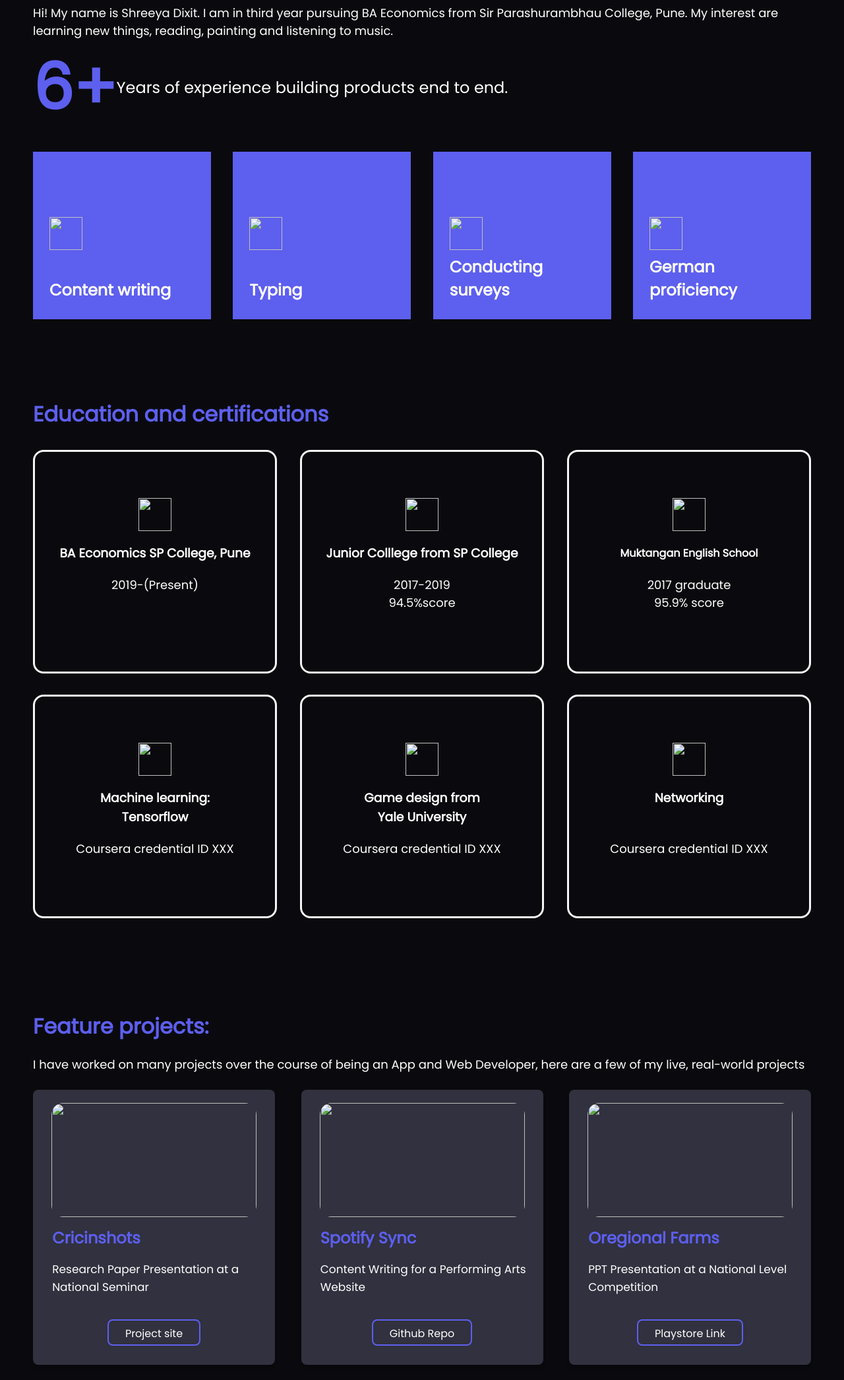
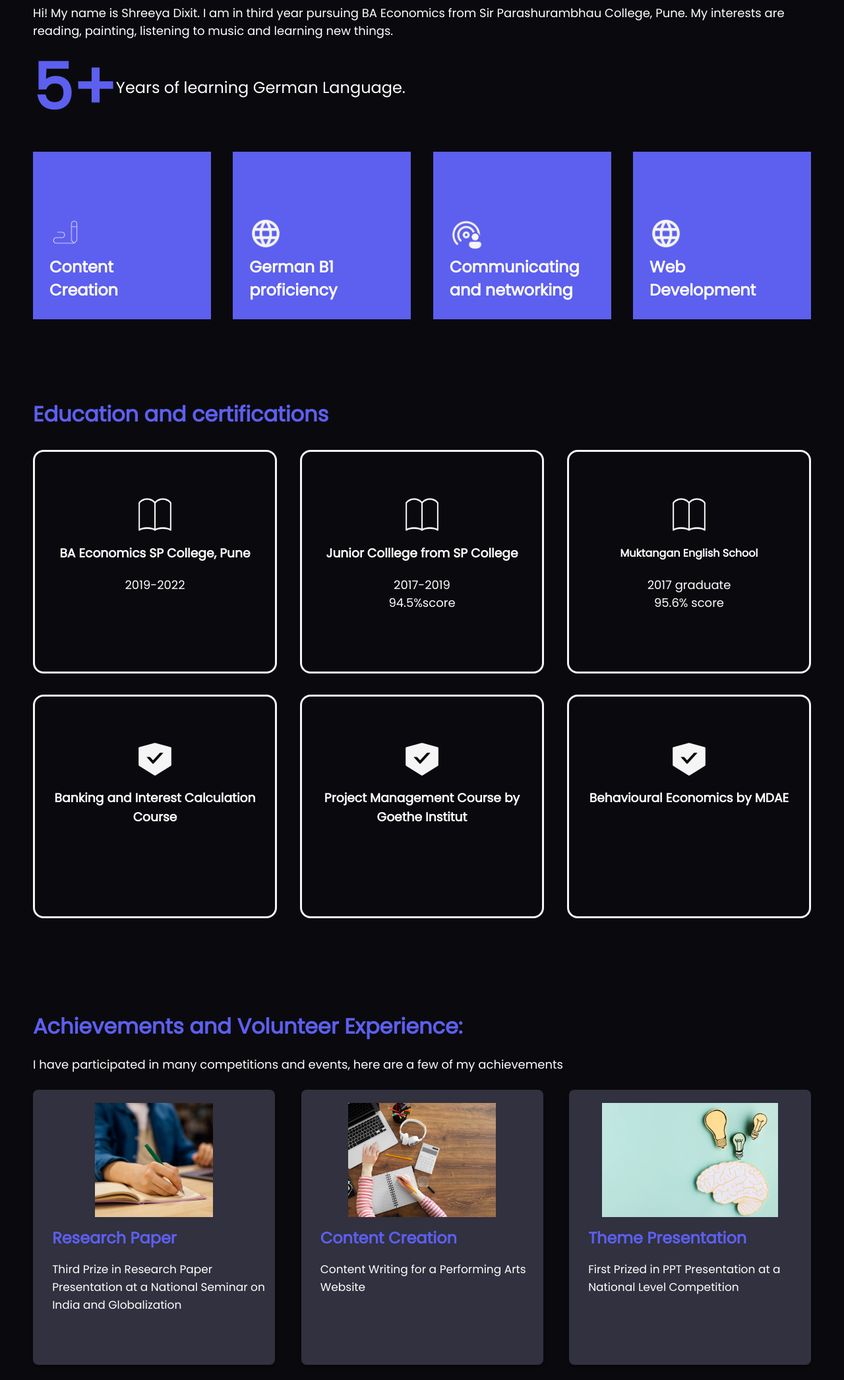
Before and after one commit to shreeya-d/shreeya-d.github.io, a plain HTML site: page index.html in a window 1280 px wide. Shown: the part 708-2800 px from the top of the page at 66% size. Drawn offline with Linux system fonts and the light colour scheme.

Commit message:
Add files via upload

```diff
--- a/assets/css/styles.css
+++ b/assets/css/styles.css
@@ -9,6 +9,7 @@ body {
   .person {
     height: 500px;
     width: auto;
+
   }
 
   .center img {
--- a/index.html
+++ b/index.html
@@ -8,7 +8,7 @@
     <title>Shreeya's Portfolio</title>
 </head>
 
-<body bgcolor="grey">
+<body>
     <!-- Nav bar -->
     <ul>
         <div class="navbar">
@@ -17,7 +17,7 @@
                 <li></li>
             </h1>
             <li><a class="inactive" href="#contact">Contact</a></li>
-            <li><a class="inactive" href="#projects">Projects</a></li>
+            <li><a class="inactive" href="#projects">Experience</a></li>
             <li><a class="inactive" href="#about_me">About me</a></li>
             <li><a class="inactive" href="">Home</a></li>
         </div>
@@ -31,14 +31,14 @@
                     <div class="bigText">Shreeya Dixit</div>
                     <p>Welcome to my Page! I am an Economics major student.</p>
                     <p>
-                        <a href="#contact_me">
+                        <a href="#about_me">
                             <button class="about">
-                                Contact Me
+                                About Me
 
                             </button>
                             <a href="#projects">
                                 <button>
-                                    Projects
+                                    Achievements & Experience
                                 </button>
                             </a>
                         </a>
@@ -49,41 +49,44 @@
 
 
             </div>
+            <div>
             <div class="grid-item">
-                <img src="assets/white.png" class="person" width="100">
+                <img src="assets/Group 1.png" class="person" width="1000">
+           </div>
             </div>
         </div>
     </div>
-    <div class="breaker" id="contact_me"></div>
+    <div class="breaker" id="about_me"></div>
     <!-- About me section -->
     <div class="center">
         <h2>About me</h2>
         <p>
             Hi! My name is Shreeya Dixit. I am in third year pursuing BA Economics from Sir Parashurambhau College,
-            Pune. My interest are learning new things, reading, painting and listening to music.
+            Pune. My interests are reading, painting, listening to music and learning new things.
         </p>
         <div class="flex-container">
-            <div class="fiv">6+</div>
+            <div class="fiv">5+</div>
             <div class="text2">
-                Years of experience building products end to end.
+                Years of learning German Language.
             </div>
         </div>
         <div class="services">
             <section>
-                <img src="assets/imgs/s1.png" alt="" />
-                <h4>Content writing</h4>
+                <img src="assets/tabler_writing.png" alt="" />
+                <h4>Content Creation</h4>
             </section>
             <section>
-                <img src="assets/imgs/s2.png" alt="" />
-                <h4>Typing</h4>
+                <img src="assets/ic_baseline-language (1).png" alt="" />
+                <br><br>
+                <h4>German B1 proficiency</h4>
             </section>
             <section>
-                <img src="assets/imgs/s3.png" alt="" />
-                <h4>Conducting surveys</h4>
+                <img src="assets/fluent_communication-person-24-regular.png" alt="" />
+                <h4>Communicating and networking</h4>
             </section>
             <section>
-                <img src="assets/imgs/s4.png" alt="" />
-                <h4>German proficiency</h4>
+                <img src="assets/ic_baseline-language.png" alt="" />
+                <h4>Web Development</h4>
             </section>
         </div>
 
@@ -93,15 +96,15 @@
         <div class="details">
             <div>
                 <section>
-                    <img src="assets/imgs/e1.png" alt="" />
+                    <img src="assets/Vector.png" alt="" />
                     <h3>BA Economics SP College, Pune</h3>
-                    <p>2019-(Present)<br>
+                    <p>2019-2022<br>
                     </p>
                 </section>
             </div>
             <div>
                 <section>
-                    <img src="assets/imgs/e1.png" alt="" />
+                    <img src="assets/Vector.png" alt="" />
                     <h3>Junior Colllege from SP College</h4>
                         <p>
                             2017-2019<br>94.5%score
@@ -110,86 +113,91 @@
             </div>
             <div>
                 <section>
-                    <img src="assets/imgs/e1.png" alt="" />
+                    <img src="assets/Vector.png" alt="" />
                     <h4>Muktangan English School</h4>
                     <p>
                         2017 graduate<br>
-                        95.9% score
+                        95.6% score
                     </p>
                 </section>
             </div>
             <div>
                 <section>
-                    <img src="assets/imgs/e2.png" alt="" />
-                    <h3>Machine learning:<br>
-                        Tensorflow</h3>
-                    <p>
-                        Coursera credential ID XXX
-                    </p>
+                    <img src="assets/Vector (1).png" alt="" />
+                    <h3>Banking and Interest Calculation Course
+                    </h3>
                 </section>
             </div>
             <div>
                 <section>
-                    <img src="assets/imgs/e2.png" alt="" />
-                    <h3>Game design from <br>Yale University</h3>
-                    <p>
-                        Coursera credential ID XXX
-                    </p>
+                    <img src="assets/Vector (1).png" alt="" />
+                    <h3>Project Management Course by Goethe Institut</h3>
+
                 </section>
             </div>
             <div>
                 <section>
-                    <img src="assets/imgs/e2.png" alt="" />
-                    <h3>Networking<br><br></h3>
-                    <p>
-                        Coursera credential ID XXX
-                    </p>
+                    <img src="assets/Vector (1).png" alt="" />
+                    <h3>Behavioural Economics by MDAE<br><br></h3>
                 </section>
             </div>
         </div>
         <div class="breaker" id="projects"></div>
-        <h2>Feature projects:</h2>
+        <h2>Achievements and Volunteer Experience:</h2>
         <p>
-            I have worked on many projects over the course of being an App and Web Developer, here are a few of my live,
-            real-world projects
+            I have participated in many competitions and events, here are a few of my achievements
         </p>
         <div class="projects">
 
             <!--Use flexbox for below-->
             <section>
-                <img src="assets/imgs/p1.png" />
-                <h4>Cricinshots</h4>
+                <img src="assets/Boy studying in the university library.png" />
+                <h4>Research Paper</h4>
                 <p>
-                    Research Paper Presentation at a National Seminar
+                    Third Prize in Research Paper Presentation at a National Seminar on India and Globalization
                 </p>
-                <button class="GitHub">Project site</button>
+
             </section>
             <section>
-                <img src="assets/imgs/p2.png" />
-                <h4>Spotify Sync</h4>
+                <img src="assets/Rectangle 67.png" />
+                <h4>Content Creation</h4>
                 <p>
                     Content Writing for a Performing Arts Website
                 </p>
-                <button class="GitHub">Github Repo</button>
+
             </section>
             <section>
-                <img src="assets/imgs/p3.png" />
-                <h4>Oregional Farms</h4>
+                <img src="assets/Copy-space paper brain with light bulb.png" />
+                <h4>Theme Presentation</h4>
                 <p>
-                    PPT Presentation at a National Level Competition
+                    First Prized in PPT Presentation at a National Level Competition
                 </p>
-                <button class="GitHub">Playstore Link</button>
+
             </section>
+            <section>
+                <h4>Youth Congress</h4>
+                <p>
+                    Volunteer for a Youth Congress on Environment and Sustainability by PASCH Pune.
+                </p>
+
+            </section>
+            <section>
+                <h4>Hosting Committee</h4>
+                <p>
+                    Hosted and worked for a college event MAVEN-Gaining the Edge on Entrepreneurship.
+                </p>
+            </section>
+
         </div>
         <h2 id="contact">Connect with me:</h2>
         <div class="footer">
             <p>We can connect further. Please contact me</p>
             <!--Use flexbox for below-->
             <nav>
-                <a href=""> <img src="Assets/white.png" /> </a>
-                <a href=""> <img src="Assets/white.png" /> </a>
-                <a href=""> <img src="Assets/white.png" /> </a>
-                <a href=""> <img src="Assets/white.png" /> </a>
+                <a href=""> <img src="assets/Vector (2).png" /> </a>
+                <a href=""> <img src="assets/Vector (3).png" /> </a>
+                <a href=""> <img src="assets/ant-design_instagram-filled.png" /> </a>
+                <a href=""> <img src="assets/akar-icons_whatsapp-fill.png" /> </a>
             </nav>
         </div>
     </div>
```
Also changed, not shown: assets/1648399674891_ccexpress.png (added), assets/Boy studying in the university library.png (added), assets/Copy-space paper brain with light bulb.png (added), assets/Group 1.png (added), assets/Rectangle 67.png (added), assets/Vector (1).png (added), assets/Vector (2).png (added), assets/Vector (3).png (added), assets/Vector.png (added), assets/akar-icons_whatsapp-fill.png (added), assets/ant-design_instagram-filled.png (added), assets/fluent_communication-person-24-regular.png (added), assets/ic_baseline-language (1).png (added), assets/ic_baseline-language.png (added), 1 more files.
